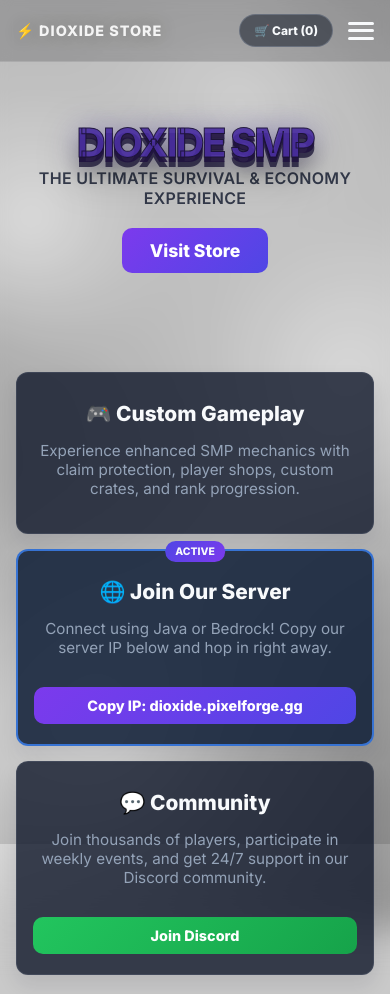
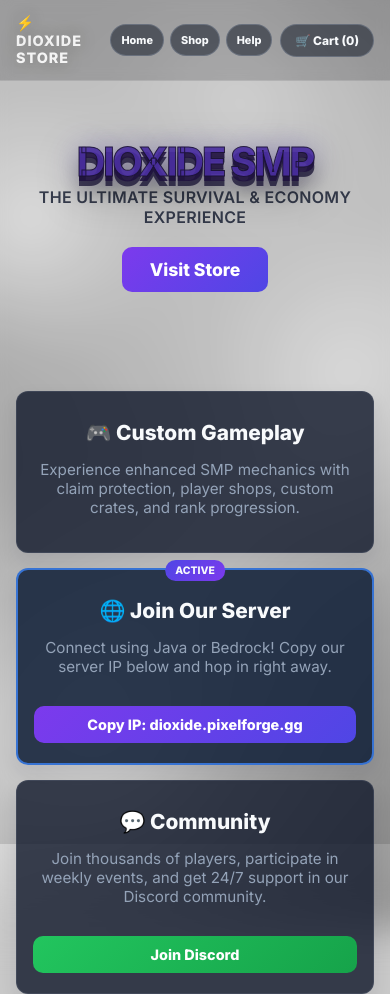
Before and after one commit to JAEX4U/OXI-STORE, a plain HTML site: page index.html in a window 390 px wide. Shown: the top 994 px of the page. Drawn offline with Linux system fonts and the light colour scheme.

Commit message:
Replace hamburger dropdown with inline nav buttons across site layout and styling.

```diff
--- a/index.html
+++ b/index.html
@@ -13,25 +13,15 @@
         <div class="logo">⚡ DIOXIDE STORE</div>
 
         <div class="nav-right">
+            <nav class="nav-links">
+                <a href="index.html" class="nav-btn">Home</a>
+                <a href="store.html" class="nav-btn">Shop</a>
+                <a href="https://discord.gg/EpnjfuHgjT" target="_blank" class="nav-btn">Help</a>
+            </nav>
+
             <!-- Shopping Cart -->
             <div class="cart-nav" onclick="openCartModal()">
                 🛒 Cart (<span id="cartCount">0</span>)
-            </div>
-
-            <!-- 3-Line Hamburger Menu Button -->
-            <div class="menu-container">
-                <button class="hamburger-btn" onclick="toggleDropdown()" aria-label="Toggle Navigation Menu">
-                    <span class="bar"></span>
-                    <span class="bar"></span>
-                    <span class="bar"></span>
-                </button>
-
-                <!-- Dropdown Content -->
-                <div id="navDropdown" class="dropdown-menu">
-                    <a href="index.html">Home</a>
-                    <a href="store.html">Shop</a>
-                    <a href="#help">Help</a>
-                </div>
             </div>
         </div>
     </header>
@@ -125,7 +115,7 @@
     <footer class="footer">
         <div class="footer-buttons">
             <a href="https://discord.gg/EpnjfuHgjT" target="_blank" class="footer-btn discord-style">
-                <svg width="18" height="18" viewBox="0 0 24 24" fill="currentColor"><path d="M20.317 4.37a19.791 19.791 0 0 0-4.885-1.515.074.074 0 0 0-.079.037c-.21.375-.444.864-.608 1.25a18.27 18.27 0 0 0-9.65 0 12.14 12.14 0 0 0-.609-1.25.076.076 0 0 0-.079-.037A19.736 19.736 0 0 0 3.683 4.37a.077.077 0 0 0-.036.026C.8 8.438 0 12.45 0 16.416a.078.078 0 0 0 .026.055c1.618 1.199 3.183 1.924 4.713 2.406a.08.08 0 0 0 .086-.028c.362-.495.684-1.02.96-1.573a.076.076 0 0 0-.041-.106 12.727 12.727 0 0 1-1.823-.874.078.078 0 0 1-.004-.13c.122-.09.245-.184.362-.282a.078.078 0 0 1 .082-.013c3.818 1.74 7.95 1.74 11.705 0a.078.078 0 0 1 .082.013c.117.098.24.192.362.282a.078.078 0 0 1-.004.13 12.727 12.727 0 0 1-1.823.874.076.076 0 0 0-.041.106c.276.553.598 1.078.96 1.573a.08.08 0 0 0 .086.028c1.53-.482 3.095-1.207 4.713-2.406a.078.078 0 0 0 .026-.055c0-3.966-.8-7.978-2.282-12.019a.077.077 0 0 0-.036-.026ZM8.92 14.208c-.924 0-1.683-.84-1.683-1.872 0-1.031.748-1.872 1.683-1.872.94 0 1.692.846 1.683 1.872 0 1.032-.748 1.872-1.683 1.872Zm6.16 0c-.924 0-1.683-.84-1.683-1.872 0-1.031.748-1.872 1.683-1.872.94 0 1.692.846 1.683 1.872 0 1.032-.748 1.872-1.683 1.872Z"></path></svg>
+                <svg width="18" height="18" viewBox="0 0 24 24" fill="currentColor"><path d="M20.317 4.37a19.791 19.791 0 0 0-4.885-1.515.074.074 0 0 0-.079.037c-.21.375-.444.864-.608 1.25a18.27 18.27[...]
                 Join Discord
             </a>
             <a href="mailto:dioxsupport@gmail.com" class="footer-btn support-style">
--- a/style.css
+++ b/style.css
@@ -43,7 +43,7 @@ body::after {
 }
 
 /* ==========================================================================
-   Navigation Bar & Hamburger Dropdown Menu
+   Navigation Bar & Menu Buttons
    ========================================================================== */
 .navbar {
     display: flex;
@@ -72,6 +72,33 @@ body::after {
     position: relative;
 }
 
+.nav-links {
+    display: flex;
+    align-items: center;
+    gap: 10px;
+}
+
+.nav-btn {
+    display: inline-flex;
+    align-items: center;
+    justify-content: center;
+    padding: 10px 16px;
+    border-radius: 999px;
+    background: rgba(17, 24, 39, 0.55);
+    border: 1px solid rgba(148, 163, 184, 0.35);
+    color: #f8fafc;
+    text-decoration: none;
+    font-size: 0.8rem;
+    font-weight: 700;
+    transition: 0.2s ease;
+}
+
+.nav-btn:hover {
+    background: rgba(31, 41, 55, 0.8);
+    transform: translateY(-1px);
+    color: #fff;
+}
+
 .cart-nav {
     background: rgba(17, 24, 39, 0.55);
     padding: 10px 18px;
@@ -87,71 +114,6 @@ body::after {
 .cart-nav:hover {
     transform: translateY(-1px);
     background: rgba(31, 41, 55, 0.8);
-}
-
-/* 3-Line Hamburger Button */
-.menu-container {
-    position: relative;
-}
-
-.hamburger-btn {
-    display: flex;
-    flex-direction: column;
-    justify-content: space-between;
-    width: 26px;
-    height: 18px;
-    background: transparent;
-    border: none;
-    cursor: pointer;
-    padding: 0;
-    outline: none;
-}
-
-.hamburger-btn .bar {
-    width: 100%;
-    height: 3px;
-    background-color: #f8fafc;
-    border-radius: 2px;
-    transition: all 0.3s ease;
-}
-
-.hamburger-btn:hover .bar {
-    background-color: #8b5cf6;
-}
-
-/* Dropdown Menu Popup Box */
-.dropdown-menu {
-    display: none;
-    position: absolute;
-    right: 0;
-    top: 35px;
-    background-color: rgba(15, 23, 42, 0.95);
-    backdrop-filter: blur(8px);
-    min-width: 140px;
-    border: 1px solid rgba(148, 163, 184, 0.25);
-    border-radius: 10px;
-    box-shadow: 0 10px 25px rgba(0, 0, 0, 0.4);
-    z-index: 1000;
-    overflow: hidden;
-}
-
-.dropdown-menu.show {
-    display: block;
-}
-
-.dropdown-menu a {
-    color: #f8fafc;
-    padding: 12px 18px;
-    text-decoration: none;
-    display: block;
-    font-size: 0.9rem;
-    font-weight: 600;
-    transition: background 0.2s ease, color 0.2s ease;
-}
-
-.dropdown-menu a:hover {
-    background-color: rgba(139, 92, 246, 0.2);
-    color: #a78bfa;
 }
 
 /* ==========================================================================
@@ -708,6 +670,19 @@ body::after {
         letter-spacing: 1px;
     }
 
+    .nav-right {
+        gap: 8px;
+    }
+
+    .nav-links {
+        gap: 6px;
+    }
+
+    .nav-btn {
+        padding: 8px 10px;
+        font-size: 0.68rem;
+    }
+
     .cart-nav {
         padding: 8px 14px;
         font-size: 0.75rem;
```
Also changed, not shown: store.html (+8 -18 lines).
